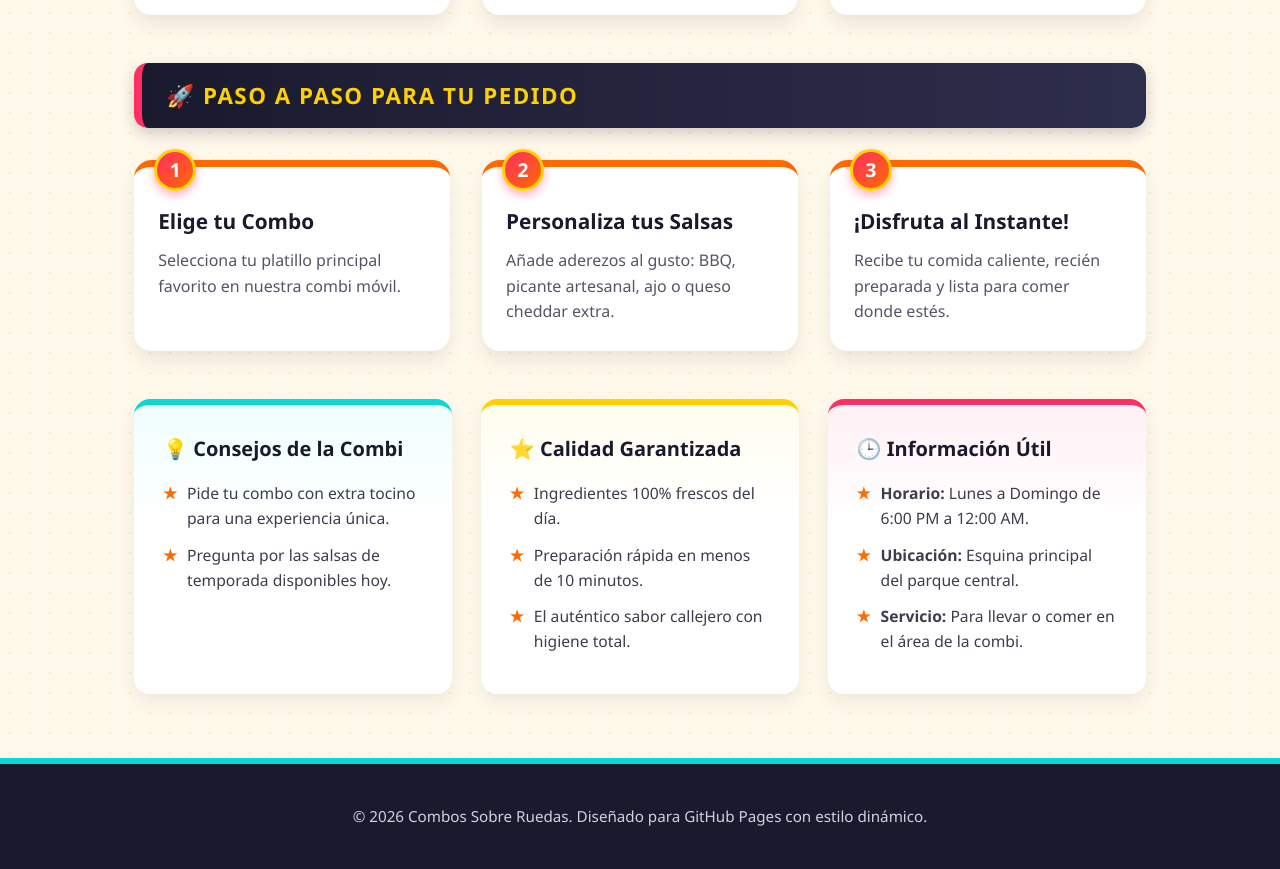
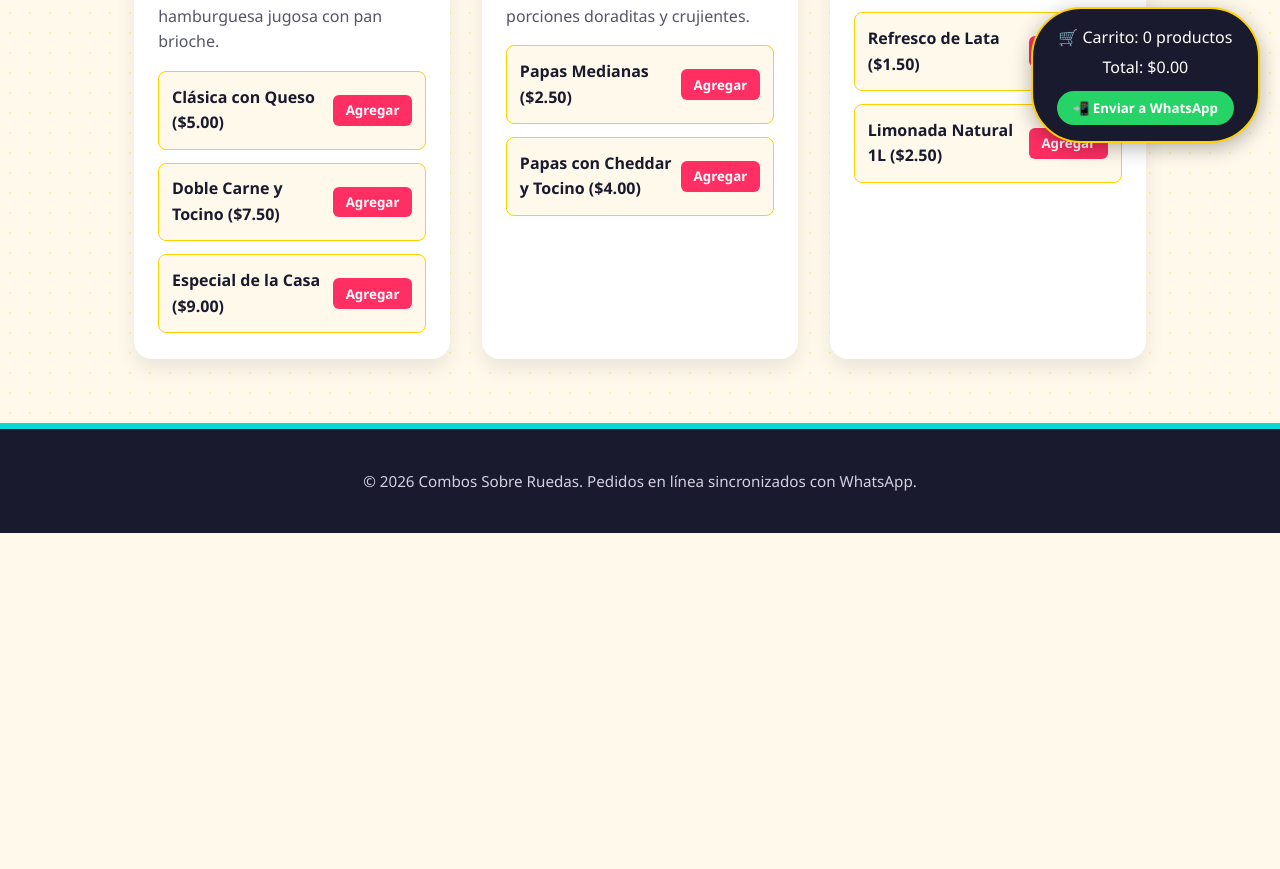
Before and after one commit to willylasalsa/willylasalsa.github.io, a plain HTML site: page index.html in a window 1280 px wide. Shown: the part 637-1506 px from the top of the page. After the commit the page ends 1170 px from the top, so only its background shows below. Drawn offline with Linux system fonts and the light colour scheme.

Commit message:
Actualizar index.html

```diff
--- a/index.html
+++ b/index.html
@@ -3,93 +3,204 @@
 <head>
     <meta charset="UTF-8">
     <meta name="viewport" content="width=device-width, initial-scale=1.0">
-    <title>Combos Sobre Ruedas - ¡Sabor Inigualable!</title>
+    <title>Combos Sobre Ruedas - Menú y Pedidos</title>
     <link rel="stylesheet" href="style.css">
+    <style>
+        /* Estilos adicionales para los botones de productos y el carrito flotante */
+        .product-options {
+            margin-top: 1rem;
+            display: flex;
+            flex-direction: column;
+            gap: 0.8rem;
+        }
+        .sub-item {
+            background: #fff9ec;
+            padding: 0.8rem;
+            border-radius: 8px;
+            display: flex;
+            justify-content: space-between;
+            align-items: center;
+            border: 1px solid #ffd100;
+        }
+        .sub-item span {
+            font-weight: 600;
+            color: #1a1a2e;
+        }
+        .btn-add {
+            background: #ff2e63;
+            color: white;
+            border: none;
+            padding: 0.4rem 0.8rem;
+            border-radius: 6px;
+            font-weight: bold;
+            cursor: pointer;
+            transition: background 0.2s;
+        }
+        .btn-add:hover {
+            background: #e0115f;
+        }
+        /* Carrito Flotante */
+        .cart-floating {
+            position: fixed;
+            bottom: 20px;
+            right: 20px;
+            background: #1a1a2e;
+            color: white;
+            padding: 1rem 1.5rem;
+            border-radius: 50px;
+            box-shadow: 0 5px 20px rgba(0,0,0,0.3);
+            z-index: 1000;
+            display: flex;
+            flex-direction: column;
+            align-items: center;
+            gap: 5px;
+            border: 2px solid #ffd100;
+        }
+        .cart-btn {
+            background: #25d366;
+            color: white;
+            border: none;
+            padding: 0.5rem 1rem;
+            border-radius: 20px;
+            font-weight: bold;
+            cursor: pointer;
+            text-decoration: none;
+            display: flex;
+            align-items: center;
+            gap: 5px;
+            margin-top: 5px;
+        }
+        .cart-btn:hover {
+            background: #1ebe5d;
+        }
+    </style>
 </head>
 <body>
 
     <!-- Cabecera -->
     <header>
-        <div class="header-badge">🍔 ¡Edición Especial sobre Ruedas! 🚐</div>
-        <h1>Combos de Comida espesiales</h1>
-        <p>¡Sabor irresistible, frescos y listos para disfrutar en minutos!</p>
+        <div class="header-badge">🍔 ¡Pide directo a WhatsApp! 🚐</div>
+        <h1>Combos de Comida Callejera</h1>
+        <p>Selecciona tus productos favoritos, armar tu carrito y haz tu pedido al instante.</p>
     </header>
 
     <div class="container">
 
-        <!-- Sección de Qué Incluye -->
-        <div class="section-title">📦 ¿Qué incluye nuestro Súper Combo?</div>
+        <div class="section-title">📦 Selecciona tus Productos</div>
         <div class="grid-6">
+
+            <!-- Producto 1: Hamburguesas -->
             <div class="card">
                 <div class="step-number">1</div>
-                <h3>Hamburguesa Artesanal</h3>
-                <p>Carne 100% de res jugosa, queso fundido, tocino crujiente y pan brioche tostado al momento.</p>
+                <h3>Hamburguesas Artesanales</h3>
+                <p>Elige tu variedad favorita de hamburguesa jugosa con pan brioche.</p>
+                <div class="product-options">
+                    <div class="sub-item">
+                        <span>Clásica con Queso ($5.00)</span>
+                        <button class="btn-add" onclick="agregarAlCarrito('Hamburguesa Clásica', 5.00)">Agregar</button>
                     </div>
-            <div class="card">
-                <div class="step-number">2</div>
-                <h3>Papas Fritas Crujientes</h3>
-                <p>Corte casero, doraditas por fuera, suaves por dentro y sazonadas con nuestra especia secreta.</p>
+                    <div class="sub-item">
+                        <span>Doble Carne y Tocino ($7.50)</span>
+                        <button class="btn-add" onclick="agregarAlCarrito('Hamburguesa Doble con Tocino', 7.50)">Agregar</button>
                     </div>
-            <div class="card">
-                <div class="step-number">3</div>
-                <h3>Bebida Helada</h3>
-                <p>Refresco bien frío o refrescante limonada natural de la casa para acompañar.</p>
+                    <div class="sub-item">
+                        <span>Especial de la Casa ($9.00)</span>
+                        <button class="btn-add" onclick="agregarAlCarrito('Hamburguesa Especial de la Casa', 9.00)">Agregar</button>
+                    </div>
                 </div>
             </div>
 
-        <!-- Sección de Pasos -->
-        <div class="section-title">🚀 Paso a Paso para tu Pedido</div>
-        <div class="grid-6">
-            <div class="card">
-                <div class="step-number">1</div>
-                <h3>Elige tu Combo</h3>
-                <p>Selecciona tu platillo principal favorito en nuestra combi móvil.</p>
-            </div>
+            <!-- Producto 2: Papas Fritas -->
             <div class="card">
                 <div class="step-number">2</div>
-                <h3>Personaliza tus Salsas</h3>
-                <p>Añade aderezos al gusto: BBQ, picante artesanal, ajo o queso cheddar extra.</p>
+                <h3>Papas Fritas y Complementos</h3>
+                <p>Acompaña tu comida con porciones doraditas y crujientes.</p>
+                <div class="product-options">
+                    <div class="sub-item">
+                        <span>Papas Medianas ($2.50)</span>
+                        <button class="btn-add" onclick="agregarAlCarrito('Papas Fritas Medianas', 2.50)">Agregar</button>
                     </div>
-            <div class="card">
-                <div class="step-number">3</div>
-                <h3>¡Disfruta al Instante!</h3>
-                <p>Recibe tu comida caliente, recién preparada y lista para comer donde estés.</p>
+                    <div class="sub-item">
+                        <span>Papas con Cheddar y Tocino ($4.00)</span>
+                        <button class="btn-add" onclick="agregarAlCarrito('Papas con Cheddar y Tocino', 4.00)">Agregar</button>
+                    </div>
                 </div>
             </div>
 
-        <!-- Bloques Inferiores -->
-        <div class="info-grid">
-            <div class="info-box tips">
-                <h3>💡 Consejos de la Combi</h3>
-                <ul>
-                    <li>Pide tu combo con extra tocino para una experiencia única.</li>
-                    <li>Pregunta por las salsas de temporada disponibles hoy.</li>
-                </ul>
+            <!-- Producto 3: Bebidas -->
+            <div class="card">
+                <div class="step-number">3</div>
+                <h3>Bebidas Heladas</h3>
+                <p>Refrescos y jugos naturales bien fríos para calmar la sed.</p>
+                <div class="product-options">
+                    <div class="sub-item">
+                        <span>Refresco de Lata ($1.50)</span>
+                        <button class="btn-add" onclick="agregarAlCarrito('Refresco de Lata', 1.50)">Agregar</button>
                     </div>
-            <div class="info-box result">
-                <h3>⭐ Calidad Garantizada</h3>
-                <ul>
-                    <li>Ingredientes 100% frescos del día.</li>
-                    <li>Preparación rápida en menos de 10 minutos.</li>
-                    <li>El auténtico sabor callejero con higiene total.</li>
-                </ul>
+                    <div class="sub-item">
+                        <span>Limonada Natural 1L ($2.50)</span>
+                        <button class="btn-add" onclick="agregarAlCarrito('Limonada Natural 1L', 2.50)">Agregar</button>
                     </div>
-            <div class="info-box details">
-                <h3>🕒 Información Útil</h3>
-                <ul>
-                    <li><strong>Horario:</strong> Lunes a Domingo de 6:00 PM a 12:00 AM.</li>
-                    <li><strong>Ubicación:</strong> Esquina principal del parque central.</li>
-                    <li><strong>Servicio:</strong> Para llevar o comer en el área de la combi.</li>
-                </ul>
                 </div>
             </div>
 
         </div>
 
+    </div>
+
+    <!-- Carrito Flotante que va a WhatsApp -->
+    <div class="cart-floating">
+        <span id="cart-count">🛒 Carrito: 0 productos</span>
+        <span id="cart-total">Total: $0.00</span>
+        <button class="cart-btn" onclick="enviarPedidoWhatsApp()">📲 Enviar a WhatsApp</button>
+    </div>
+
     <!-- Pie de página -->
     <footer>
-        <p>&copy; 2026 Combos Sobre Ruedas. Diseñado para GitHub Pages con estilo dinámico.</p>
+        <p>&copy; 2026 Combos Sobre Ruedas. Pedidos en línea sincronizados con WhatsApp.</p>
     </footer>
+
+    <!-- Script de lógica del Carrito y WhatsApp -->
+    <script>
+        let carrito = [];
+
+        function agregarAlCarrito(nombre, precio) {
+            carrito.push({ nombre, precio });
+            actualizarCarrito();
+        }
+
+        function actualizarCarrito() {
+            let total = 0;
+            carrito.forEach(item => {
+                total += item.precio;
+            });
+            document.getElementById('cart-count').innerText = `🛒 Carrito: ${carrito.length} productos`;
+            document.getElementById('cart-total').innerText = `Total: $${total.toFixed(2)}`;
+        }
+
+        function enviarPedidoWhatsApp() {
+            if (carrito.length === 0) {
+                alert("Tu carrito está vacío. Selecciona al menos un producto.");
+                return;
+            }
+
+            let mensaje = "¡Hola! Quisiera hacer el siguiente pedido:\n\n";
+            let total = 0;
+
+            carrito.forEach((item, index) => {
+                mensaje += `${index + 1}. ${item.nombre} - $${item.precio.toFixed(2)}\n`;
+                total += item.precio;
+            });
+
+            mensaje += `\n*Total a pagar: $${total.toFixed(2)}*\n\n¡Quedo a la espera de la confirmación!`;
+
+            // CAMBIA AQUÍ TU NÚMERO DE WHATSAPP (ejemplo: 5351234567)
+            let numeroWhatsApp = "5359126741";
+
+            let url = `https://wa.me/${numeroWhatsApp}?text=${encodeURIComponent(mensaje)}`;
+            window.open(url, '_blank');
+        }
+    </script>
 
 </body>
 </html>
```
Lines whose indentation alone changed are shown as unchanged.
